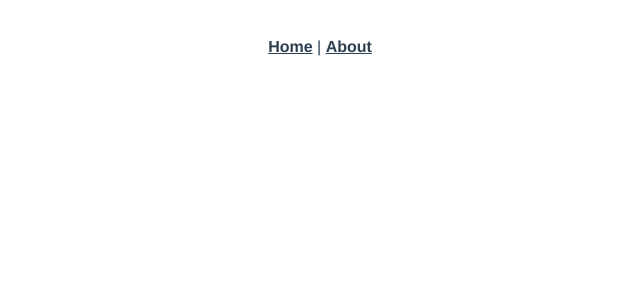
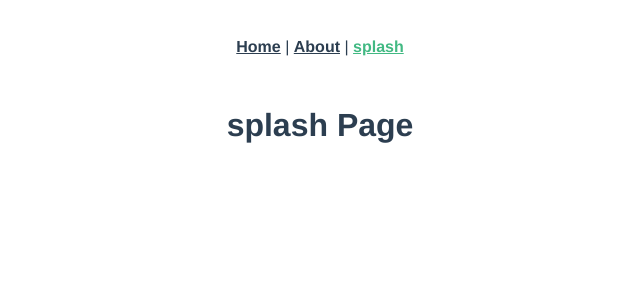
Before and after one commit to jh8057/zzemalvue3, a Vue app: page /splash in a window 1280 px wide. Before the commit this address had no page. Shown: the top 300 px of the page, without its empty margins (320-960 px from the left). Built offline with nearby package versions, Linux system fonts and the light colour scheme.

Commit message:
[splash] make page

```diff
--- a/src/App.vue
+++ b/src/App.vue
@@ -1,9 +1,10 @@
 <template>
   <nav>
     <router-link to="/">Home</router-link> |
-    <router-link to="/about">About</router-link>
+    <router-link to="/about">About</router-link> |
+    <router-link to="/splash">splash</router-link>
   </nav>
-  <router-view/>
+  <router-view />
 </template>
 
 <style lang="scss">
--- a/src/router/index.ts
+++ b/src/router/index.ts
@@ -1,5 +1,6 @@
 import { createRouter, createWebHistory, RouteRecordRaw } from 'vue-router'
 import HomeView from '../views/HomeView.vue'
+import SplashView from '../views/SplashView.vue'
 
 const routes: Array<RouteRecordRaw> = [
   {
@@ -14,7 +15,12 @@ const routes: Array<RouteRecordRaw> = [
     // this generates a separate chunk (about.[hash].js) for this route
     // which is lazy-loaded when the route is visited.
     component: () => import(/* webpackChunkName: "about" */ '../views/AboutView.vue')
-  }
+  },
+  {
+    path: '/splash',
+    name: 'splash',
+    component: ()=> import('../views/SplashView.vue')
+  },
 ]
 
 const router = createRouter({
--- /dev/null
+++ b/src/views/SplashView.vue
@@ -0,0 +1,11 @@
+<template>
+  <div>
+    <h1>splash Page</h1>
+  </div>
+</template>
+
+<script lang="ts">
+export default {};
+</script>
+
+<style></style>
```
Also changed, not shown: 1 other file (tests, documents, lock files or other folders).
